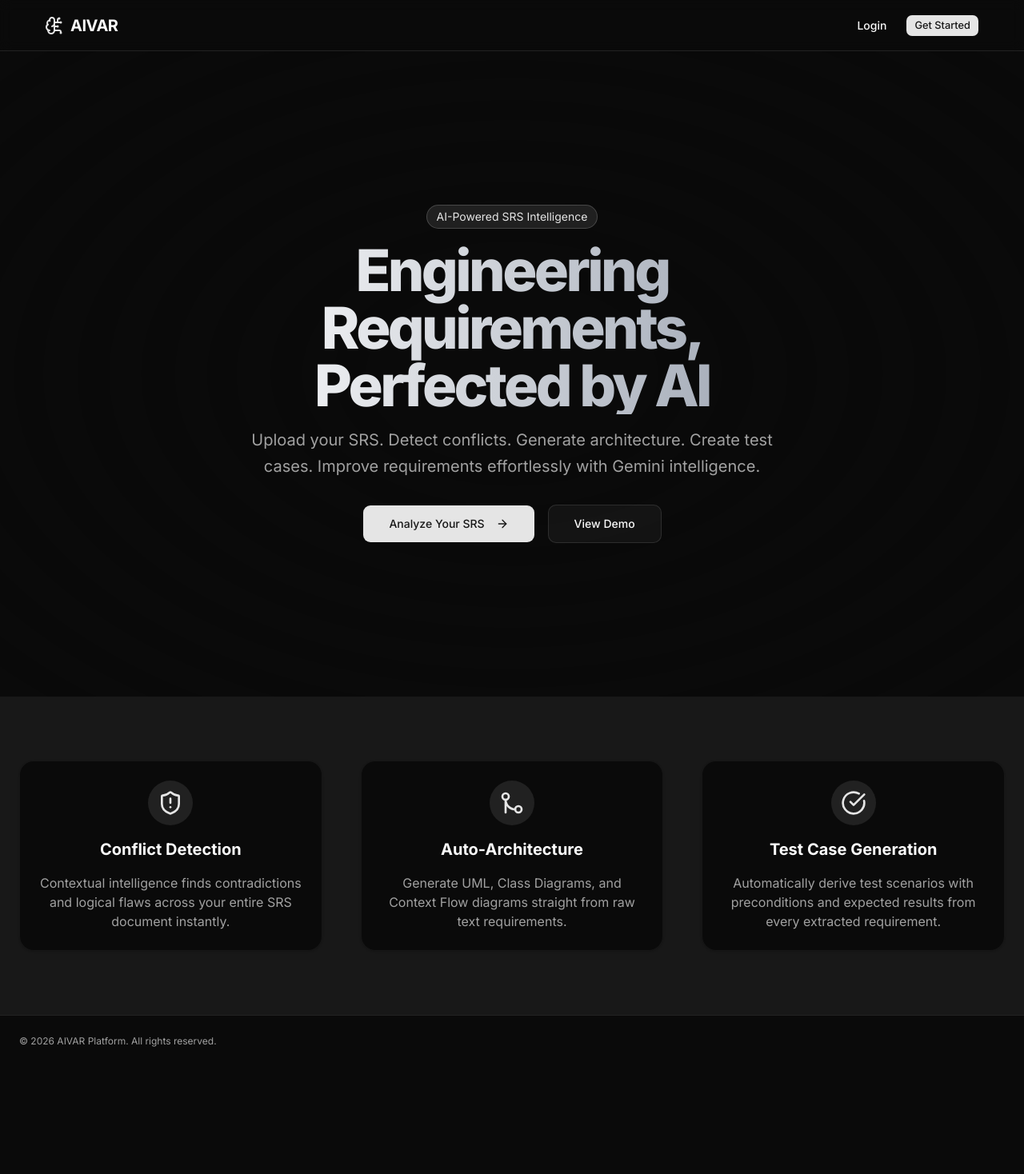
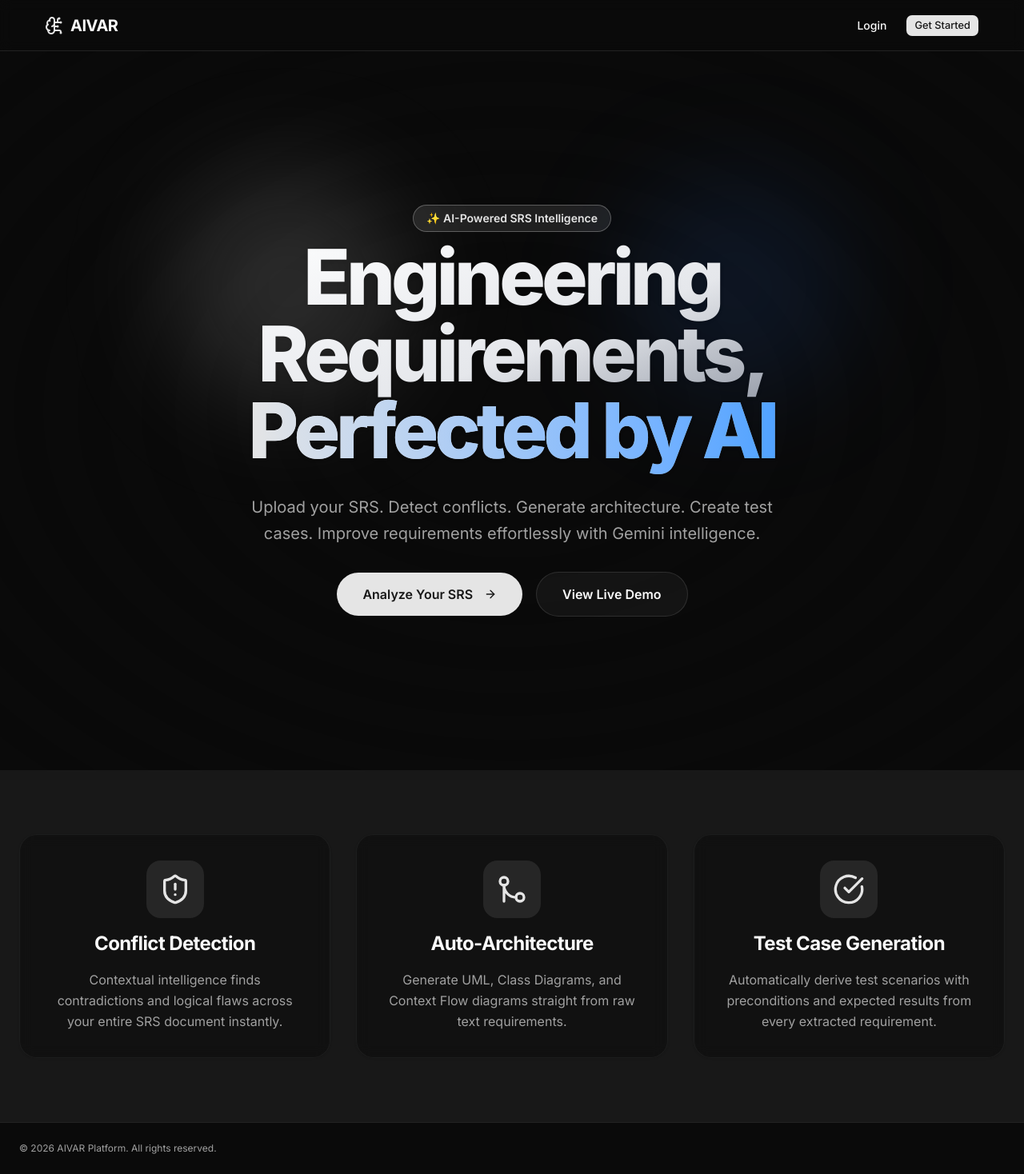
Before and after one commit to upadhyayPranshu/aivar-srs, a Next.js app: page / in a window 1280 px wide. Shown: the whole page at 80% size. Before the commit the page ends 1334 px from the top, so only its background shows below. Built offline with nearby package versions, Linux system fonts and the light colour scheme.

Commit message:
Polish UI UX of landing page

```diff
--- a/src/app/page.tsx
+++ b/src/app/page.tsx
@@ -25,12 +25,16 @@ export default function LandingPage() {
           <div className="absolute inset-0 bg-background/90 [mask-image:radial-gradient(ellipse_at_center,transparent_20%,black)] pointer-events-none"></div>
           <div className="container px-4 md:px-6 relative z-10">
             <div className="flex flex-col items-center space-y-8 text-center">
-              <div className="space-y-4 max-w-3xl">
-                <div className="inline-block rounded-full border border-primary/20 bg-primary/10 px-3 py-1 text-sm text-primary mb-4">
-                  AI-Powered SRS Intelligence
+              <div className="space-y-6 max-w-3xl relative">
+                {/* Decorative background glow */}
+                <div className="absolute -top-10 -left-10 w-72 h-72 bg-primary/30 rounded-full mix-blend-multiply filter blur-3xl opacity-50 animate-blob"></div>
+                <div className="absolute -top-10 -right-10 w-72 h-72 bg-blue-500/20 rounded-full mix-blend-multiply filter blur-3xl opacity-50 animate-blob animation-delay-2000"></div>
+
+                <div className="inline-block rounded-full border border-primary/30 bg-primary/10 px-4 py-1.5 text-sm font-semibold text-primary mb-2 shadow-[0_0_15px_rgba(var(--primary),0.2)] backdrop-blur-md">
+                  ✨ AI-Powered SRS Intelligence
                 </div>
-                <h1 className="text-4xl font-extrabold tracking-tighter sm:text-5xl md:text-6xl lg:text-7xl/none bg-clip-text text-transparent bg-gradient-to-r from-white to-gray-400">
-                  Engineering Requirements, Perfected by AI
+                <h1 className="text-5xl font-extrabold tracking-tighter sm:text-6xl md:text-7xl lg:text-8xl/none bg-clip-text text-transparent bg-gradient-to-br from-white via-gray-200 to-gray-500 drop-shadow-sm pb-2">
+                  Engineering Requirements, <br/><span className="text-transparent bg-clip-text bg-gradient-to-r from-primary to-blue-400">Perfected by AI</span>
                 </h1>
                 <p className="mx-auto max-w-[700px] text-muted-foreground md:text-xl/relaxed lg:text-base/relaxed xl:text-xl/relaxed">
                   Upload your SRS. Detect conflicts. Generate architecture. Create test cases. Improve requirements effortlessly with Gemini intelligence.
@@ -38,13 +42,13 @@ export default function LandingPage() {
               </div>
               <div className="flex flex-col sm:flex-row space-y-4 sm:space-y-0 sm:space-x-4">
                 <Link href="/register">
-                  <Button size="lg" className="h-12 px-8">
+                  <Button size="lg" className="h-14 px-8 rounded-full text-base font-semibold shadow-[0_0_20px_rgba(var(--primary),0.4)] hover:shadow-[0_0_30px_rgba(var(--primary),0.6)] transition-all hover:scale-105">
                     Analyze Your SRS
-                    <ArrowRight className="ml-2 h-4 w-4" />
+                    <ArrowRight className="ml-2 h-5 w-5" />
                   </Button>
                 </Link>
                 <Link href="/dashboard">
-                  <Button variant="outline" size="lg" className="h-12 px-8">View Demo</Button>
+                  <Button variant="outline" size="lg" className="h-14 px-8 rounded-full text-base font-semibold hover:bg-primary/10 transition-all hover:scale-105">View Live Demo</Button>
                 </Link>
               </div>
             </div>
@@ -53,27 +57,28 @@ export default function LandingPage() {
 
         <section className="w-full py-20 bg-muted/50 flex justify-center">
           <div className="container px-4 md:px-6">
-            <div className="grid gap-12 lg:grid-cols-3">
-              <div className="flex flex-col items-center text-center space-y-4 p-6 bg-background rounded-2xl shadow-sm border border-border/50">
-                <div className="p-3 bg-primary/10 rounded-full">
-                  <ShieldAlert className="h-8 w-8 text-primary" />
+            <div className="grid gap-8 lg:grid-cols-3">
+              <div className="group flex flex-col items-center text-center space-y-4 p-8 bg-background/50 backdrop-blur-sm rounded-3xl shadow-sm border border-border/50 hover:border-primary/50 hover:shadow-xl hover:shadow-primary/10 hover:-translate-y-2 transition-all duration-300">
+                <div className="p-4 bg-primary/10 rounded-2xl group-hover:scale-110 group-hover:bg-primary/20 transition-all duration-300">
+                  <ShieldAlert className="h-10 w-10 text-primary" />
                 </div>
-                <h3 className="text-xl font-bold">Conflict Detection</h3>
-                <p className="text-muted-foreground">Contextual intelligence finds contradictions and logical flaws across your entire SRS document instantly.</p>
+                <h3 className="text-2xl font-bold tracking-tight">Conflict Detection</h3>
+                <p className="text-muted-foreground leading-relaxed">Contextual intelligence finds contradictions and logical flaws across your entire SRS document instantly.</p>
               </div>
-              <div className="flex flex-col items-center text-center space-y-4 p-6 bg-background rounded-2xl shadow-sm border border-border/50">
-                <div className="p-3 bg-primary/10 rounded-full">
-                  <GitMerge className="h-8 w-8 text-primary" />
+              <div className="group flex flex-col items-center text-center space-y-4 p-8 bg-background/50 backdrop-blur-sm rounded-3xl shadow-sm border border-border/50 hover:border-primary/50 hover:shadow-xl hover:shadow-primary/10 hover:-translate-y-2 transition-all duration-300 relative overflow-hidden">
+                <div className="absolute inset-0 bg-gradient-to-b from-primary/5 to-transparent opacity-0 group-hover:opacity-100 transition-opacity"></div>
+                <div className="p-4 bg-primary/10 rounded-2xl group-hover:scale-110 group-hover:bg-primary/20 transition-all duration-300 relative z-10">
+                  <GitMerge className="h-10 w-10 text-primary" />
                 </div>
-                <h3 className="text-xl font-bold">Auto-Architecture</h3>
-                <p className="text-muted-foreground">Generate UML, Class Diagrams, and Context Flow diagrams straight from raw text requirements.</p>
+                <h3 className="text-2xl font-bold tracking-tight relative z-10">Auto-Architecture</h3>
+                <p className="text-muted-foreground leading-relaxed relative z-10">Generate UML, Class Diagrams, and Context Flow diagrams straight from raw text requirements.</p>
               </div>
-              <div className="flex flex-col items-center text-center space-y-4 p-6 bg-background rounded-2xl shadow-sm border border-border/50">
-                <div className="p-3 bg-primary/10 rounded-full">
-                  <CheckCircle className="h-8 w-8 text-primary" />
+              <div className="group flex flex-col items-center text-center space-y-4 p-8 bg-background/50 backdrop-blur-sm rounded-3xl shadow-sm border border-border/50 hover:border-primary/50 hover:shadow-xl hover:shadow-primary/10 hover:-translate-y-2 transition-all duration-300">
+                <div className="p-4 bg-primary/10 rounded-2xl group-hover:scale-110 group-hover:bg-primary/20 transition-all duration-300">
+                  <CheckCircle className="h-10 w-10 text-primary" />
                 </div>
-                <h3 className="text-xl font-bold">Test Case Generation</h3>
-                <p className="text-muted-foreground">Automatically derive test scenarios with preconditions and expected results from every extracted requirement.</p>
+                <h3 className="text-2xl font-bold tracking-tight">Test Case Generation</h3>
+                <p className="text-muted-foreground leading-relaxed">Automatically derive test scenarios with preconditions and expected results from every extracted requirement.</p>
               </div>
             </div>
           </div>
```
